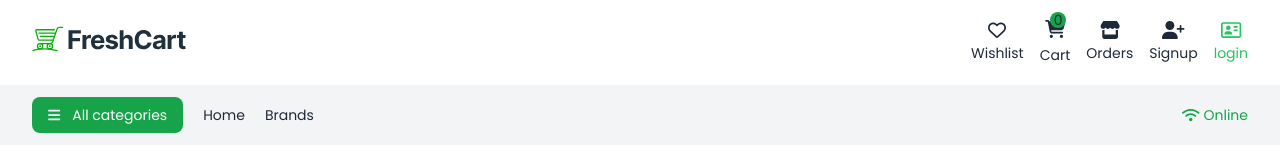
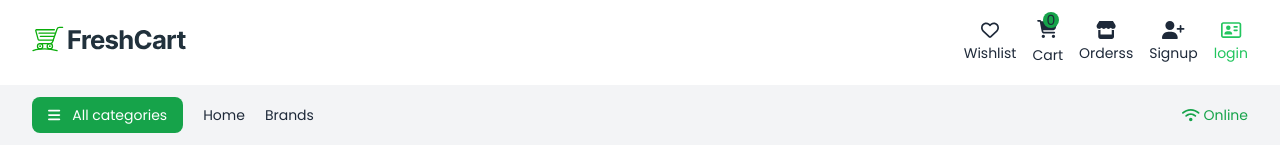
Before and after one commit to RaniaKashkash/freshCart, a React (Vite) app: page /login in a window 1280 px wide. Shown: the top 160 px of the page. Built offline with nearby package versions, Linux system fonts and the light colour scheme; no server answers.

Commit message:
Update Navbar.jsx

```diff
--- a/src/components/Navbar/Navbar.jsx
+++ b/src/components/Navbar/Navbar.jsx
@@ -96,7 +96,7 @@
                 to={"allorders"}
               >
                 <FontAwesomeIcon className="text-lg" icon={faStore} />
-                <span className="text-sm">Orders</span>
+                <span className="text-sm">Orderss</span>
               </NavLink>
             </li>
 
@@ -267,7 +267,7 @@
                       fixedWidth
                       icon={faStore}
                     />
-                    <span className="text-sm">Orders</span>
+                    <span className="text-sm">Orderss</span>
                   </NavLink>
                 </li>
               </ul>
```
